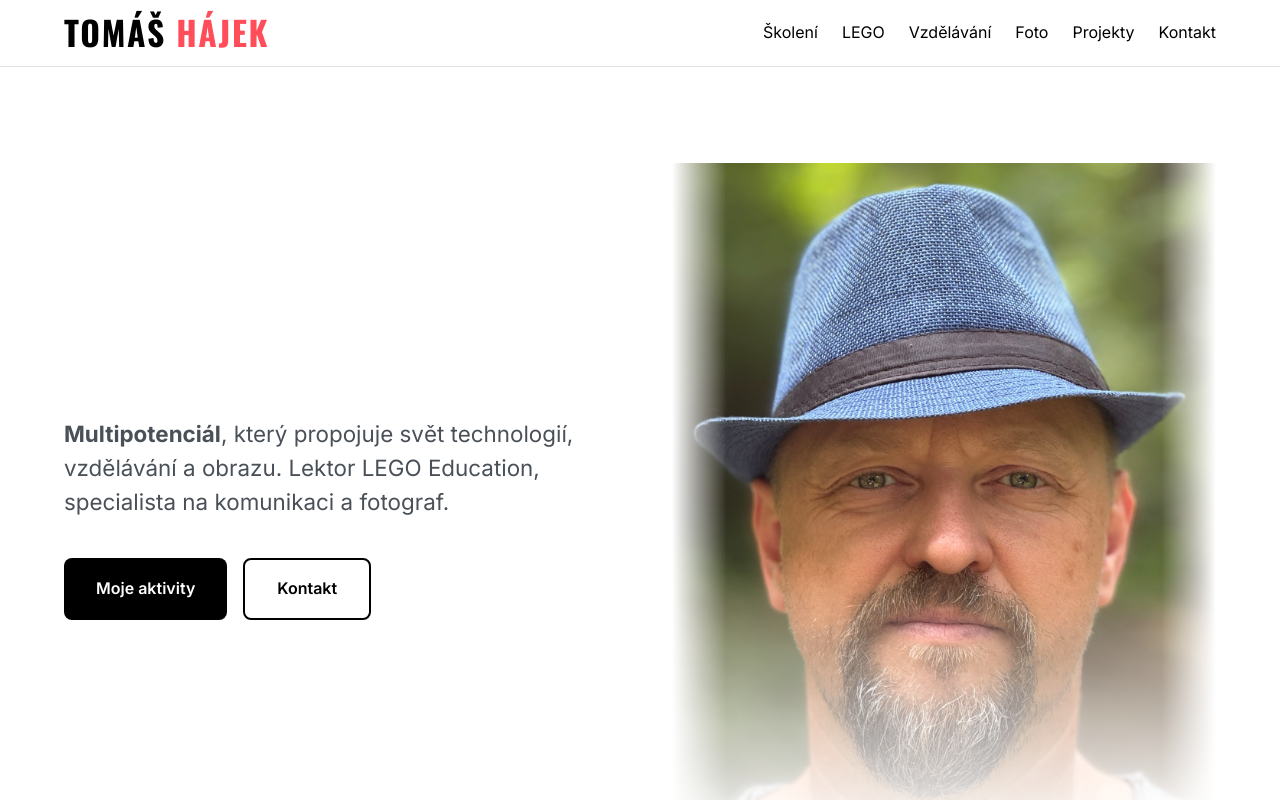
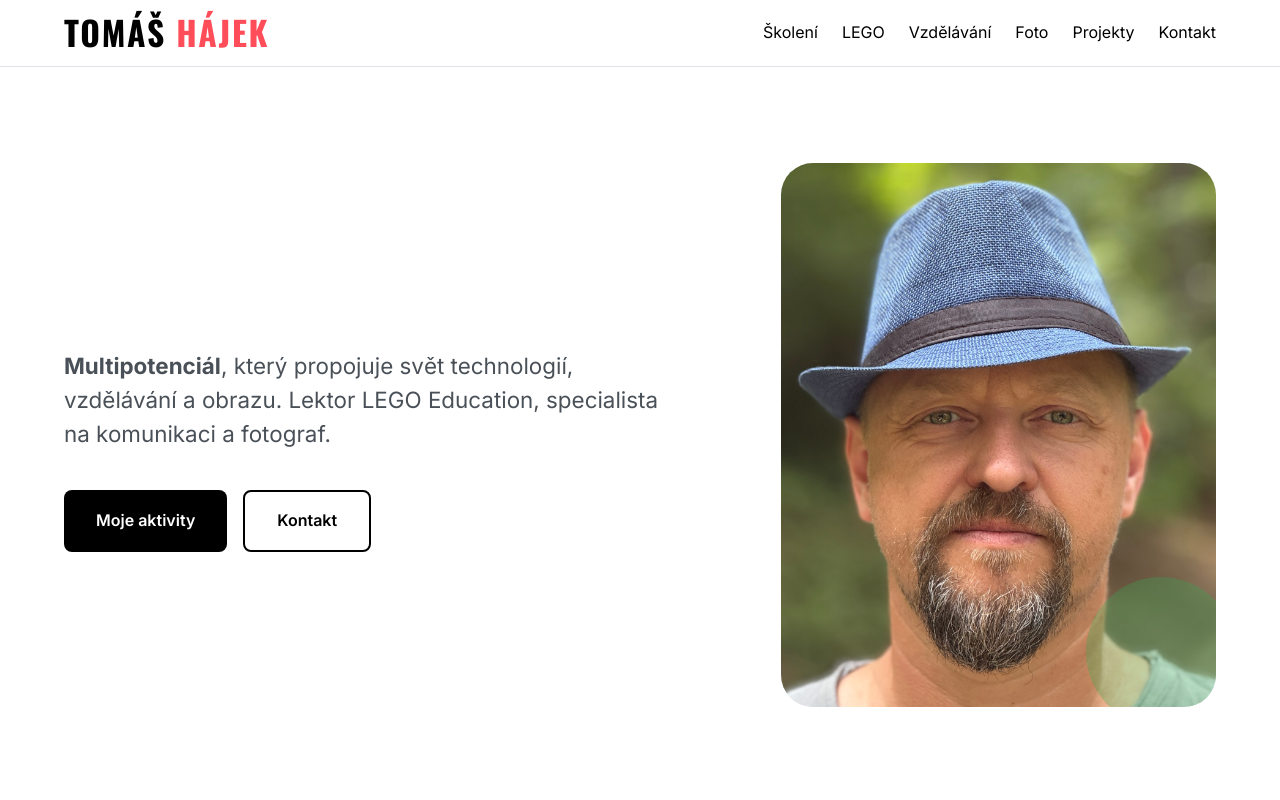
Before and after one commit to TomasHajek78/tomashajek.cz, an Astro site: page / in a window 1280 px wide. Shown: the top 800 px of the page. Built offline with nearby package versions, Linux system fonts and the light colour scheme; Astro itself is replaced by a stand-in of ours.

Commit message:
Navrat k ohranicene fotce (box layout)

```diff
--- a/src/pages/index.astro
+++ b/src/pages/index.astro
@@ -67,36 +67,32 @@ import { O_MNE, PILIRE } from '../data/site';
     .hero-image-card {
       width: 100%;
       aspect-ratio: 4/5;
+      background: #f1f5f9;
+      border-radius: 2rem;
       display: flex;
       align-items: flex-end;
       justify-content: center;
+      overflow: hidden;
       position: relative;
     }
     .hero-img {
       width: 100%;
       height: 100%;
       object-fit: cover;
-      /* Efekt rozplynutí do ztracena */
-      -webkit-mask-image: linear-gradient(to bottom, black 60%, transparent 100%),
-                          linear-gradient(to right, black 90%, transparent 100%),
-                          linear-gradient(to left, black 90%, transparent 100%);
-      mask-image: linear-gradient(to bottom, black 60%, transparent 100%),
-                  linear-gradient(to right, black 90%, transparent 100%),
-                  linear-gradient(to left, black 90%, transparent 100%);
-      -webkit-mask-composite: source-in;
-      mask-composite: intersect;
+      position: absolute;
+      top: 0;
+      left: 0;
     }
     .hero-deco {
       position: absolute;
-      top: -10%;
-      right: -10%;
-      width: 200px;
-      height: 200px;
+      bottom: -20px;
+      right: -20px;
+      width: 150px;
+      height: 150px;
       background: var(--accent);
-      opacity: 0.15;
+      opacity: 0.3;
       border-radius: 50%;
-      filter: blur(40px); /* Ještě jemnější rozostření */
-      z-index: -1;
+      z-index: 1;
     }
 
     @media (min-width: 768px) {
@@ -104,7 +100,7 @@ import { O_MNE, PILIRE } from '../data/site';
         padding: 6rem 0;
       }
       .hero-grid {
-        grid-template-columns: 1fr 1fr;
+        grid-template-columns: 1.2fr 0.8fr;
         gap: 4rem;
       }
       .hero-image-wrapper {
```
